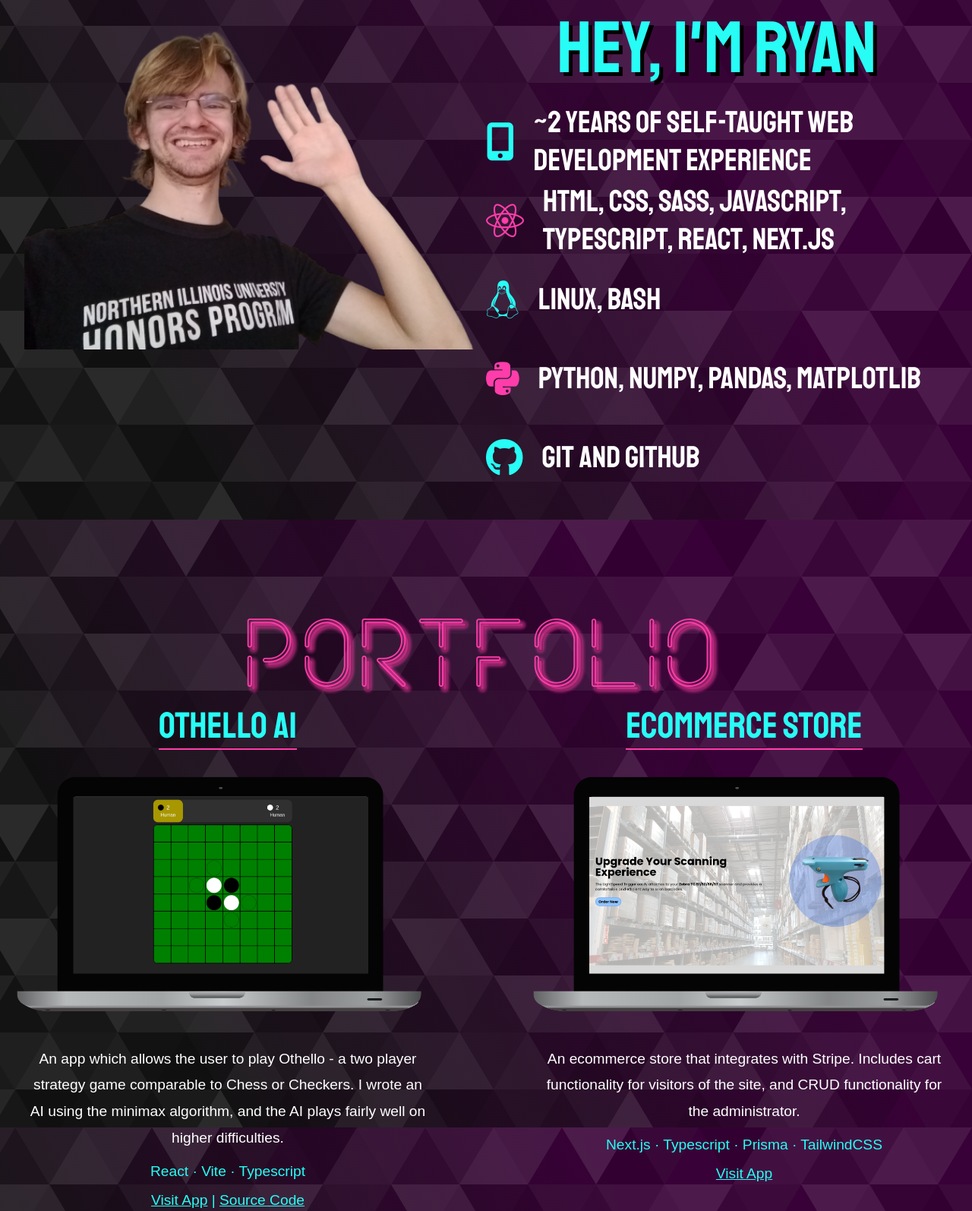
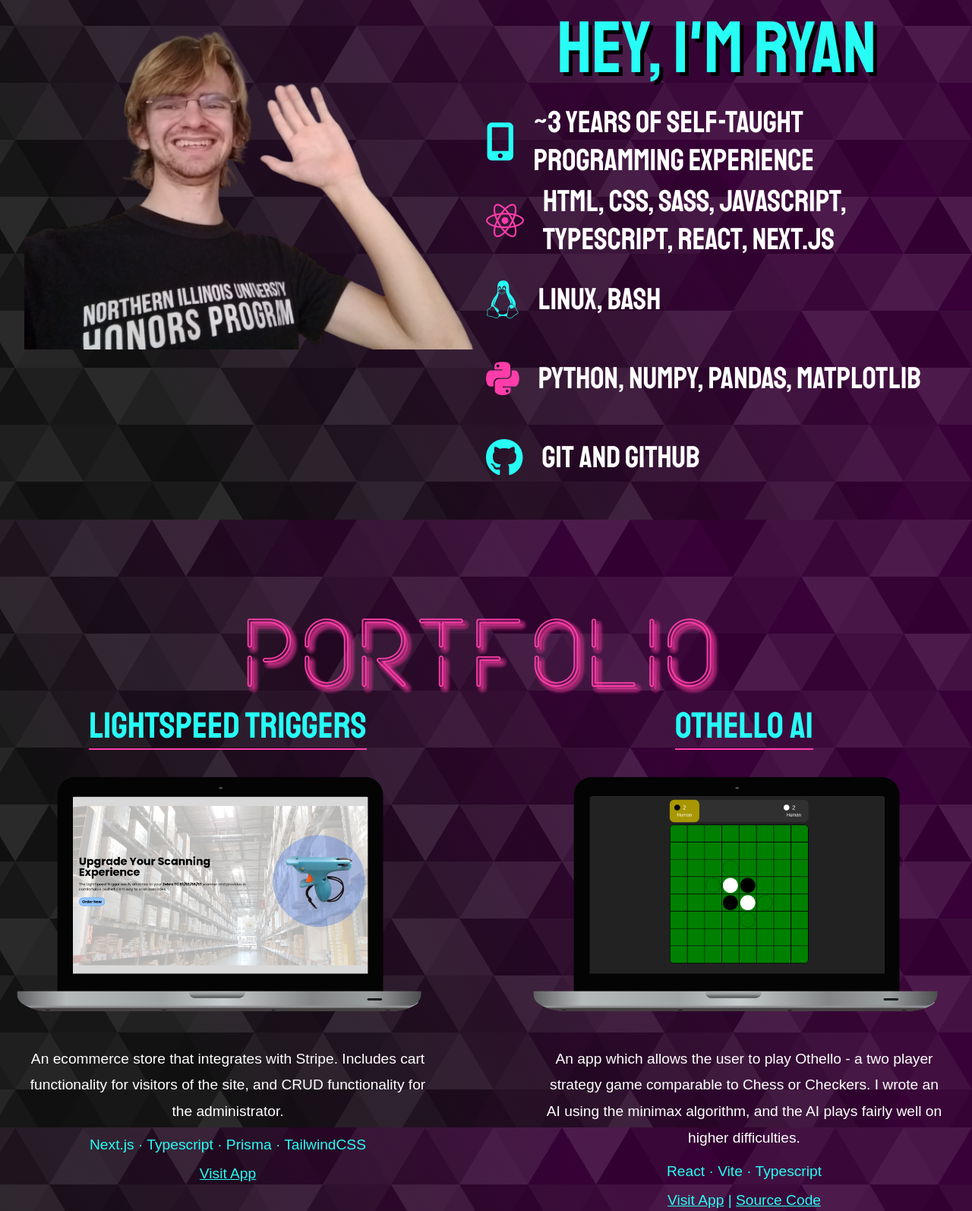
Before and after one commit to RyanGroch/portfolio, a website built with Vite: page index.html in a window 1280 px wide. Shown: the part 916-2510 px from the top of the page at 76% size. Built offline with nearby package versions, Linux system fonts and the light colour scheme.

Commit message:
chore: updates resume link and adjusts projects

```diff
--- a/index.html
+++ b/index.html
@@ -31,7 +31,7 @@
         </li>
         <li class="social-media social-media-2">
           <a target="_blank"
-            href="https://docs.google.com/document/d/1z-WlQqUGAGQeWb9xz4IqbiJW-fDvQC7a/edit?usp=sharing&ouid=103482714627123822860&rtpof=true&sd=true">
+            href="https://drive.google.com/file/d/1nec2rugdH4YnckagnIXkCtIR87zxTg6v/view?usp=sharing">
             <i class="icon fas fa-file-alt"></i>
             <span class="label">Resume</span>
           </a>
@@ -61,9 +61,9 @@
       <div class="details">
         <ul class="details-list">
           <li class="detail"><span class="list-icon"><i class="fa fa-mobile-screen-button"></i></span><span
-              class="text">~2
+              class="text">~3
               years
-              of self-taught web development
+              of self-taught programming
               experience
             </span></li>
           <li class="detail"><span class="list-icon"><i class="fab fa-react"></i></span><span class="text">HTML, CSS,
@@ -87,6 +87,22 @@
       <article class="project hidden">
         <div class="project-inner">
           <div class="project-title-container">
+            <h3 class="project-title">
+              <a href="https://lightspeedtriggers.com/">LightSpeed Triggers</a>
+            </h3>
+          </div>
+          <div class="project-image-container"><a href="https://lightspeedtriggers.com/"><img
+                src="./images/lst.png" alt="Lightspeed Triggers screenshot"></a></div>
+          <p class="project-description">An ecommerce store that integrates with Stripe.
+             Includes cart functionality for visitors of the site, and CRUD functionality for the administrator.
+          </p>
+          <p class="tools-used">Next.js · Typescript · Prisma · TailwindCSS</p>
+          <p class="project-links"><a href="https://lightspeedtriggers.com/">Visit App</a></p>
+        </div>
+      </article>
+      <article class="project hidden">
+        <div class="project-inner">
+          <div class="project-title-container">
             <h3 class="project-title"><a href="https://ryan-grochgithub.io/othello-ai-v2/">Othello
                 AI</a></h3>
           </div>
@@ -98,22 +114,6 @@
           <p class="tools-used">React · Vite · Typescript</p>
           <p class="project-links"><a href="https://ryan-groch.github.io/othello-ai-v2/">Visit
               App</a> | <a href="https://github.com/ryan-groch/othello-ai-v2">Source Code</a></p>
-        </div>
-      </article>
-      <article class="project hidden">
-        <div class="project-inner">
-          <div class="project-title-container">
-            <h3 class="project-title">
-              <a href="https://lightspeedtriggers.com/">Ecommerce Store</a>
-            </h3>
-          </div>
-          <div class="project-image-container"><a href="https://lightspeedtriggers.com/"><img
-                src="./images/lst.png" alt="Lightspeed Triggers screenshot"></a></div>
-          <p class="project-description">An ecommerce store that integrates with Stripe.
-             Includes cart functionality for visitors of the site, and CRUD functionality for the administrator.
-          </p>
-          <p class="tools-used">Next.js · Typescript · Prisma · TailwindCSS</p>
-          <p class="project-links"><a href="https://lightspeedtriggers.com/">Visit App</a></p>
         </div>
       </article>
       <article class="project hidden">
```
Also changed, not shown: readme.md.
